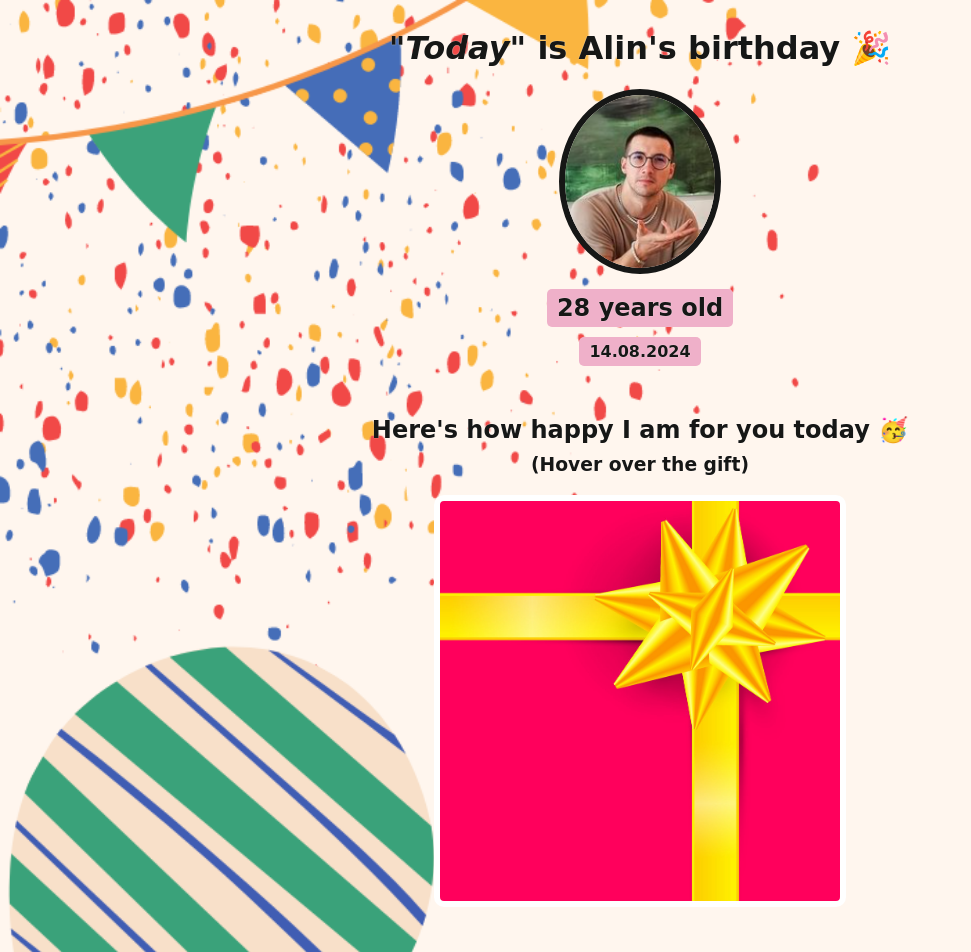
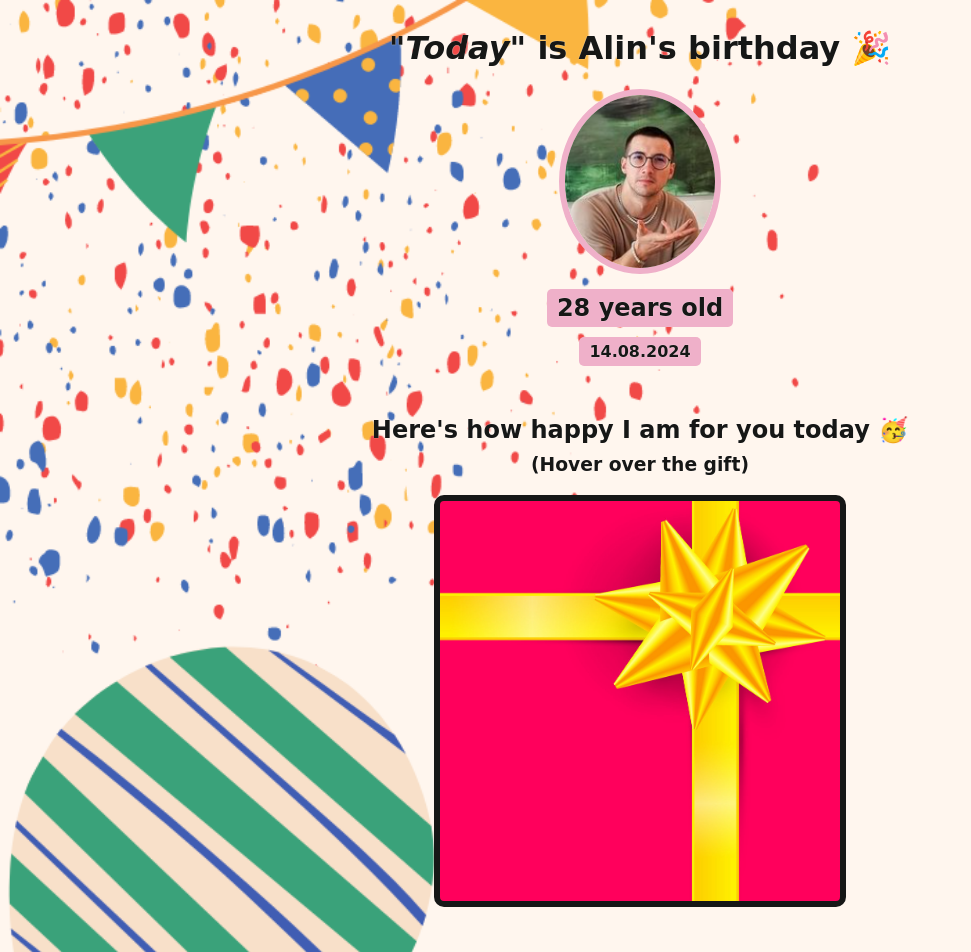
Before and after one commit to CostinX/birthday-card, a website built with Vite: page index.html in a window 1280 px wide. Shown: the top 952 px of the page, without its empty margins (0-971 px from the left). Built offline with nearby package versions, Linux system fonts and the light colour scheme; a web font is replaced by a local one.

Commit message:
Update styles.css

```diff
--- a/styles.css
+++ b/styles.css
@@ -13,7 +13,7 @@ h1, h2, h3, h4, p {
 #bff-img {
     width: 150px;
     border-radius: 50%;
-    border: 6px solid #161716;
+    border: 6px solid #EFB0C9;
     margin-bottom: 10px;
 }
 
@@ -57,7 +57,7 @@ h1, h2, h3, h4, p {
     margin: 20px auto;
     max-width: 400px;
     height: 400px;
-    border: 6px solid white;
+    border: 6px solid #161716;
     border-radius: 10px;
     background-image: url("gift-cover.jpg");
     background-size: cover;
```
